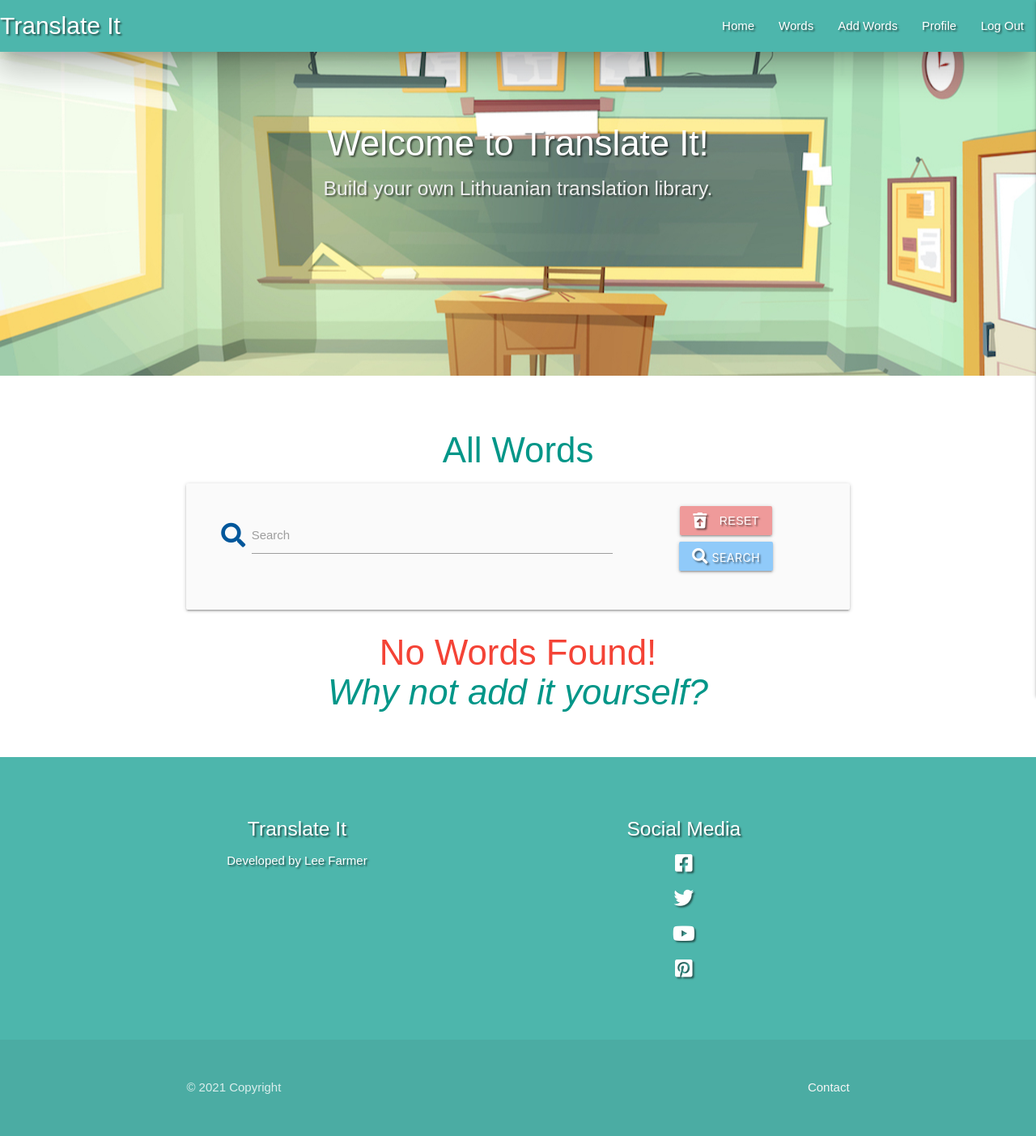
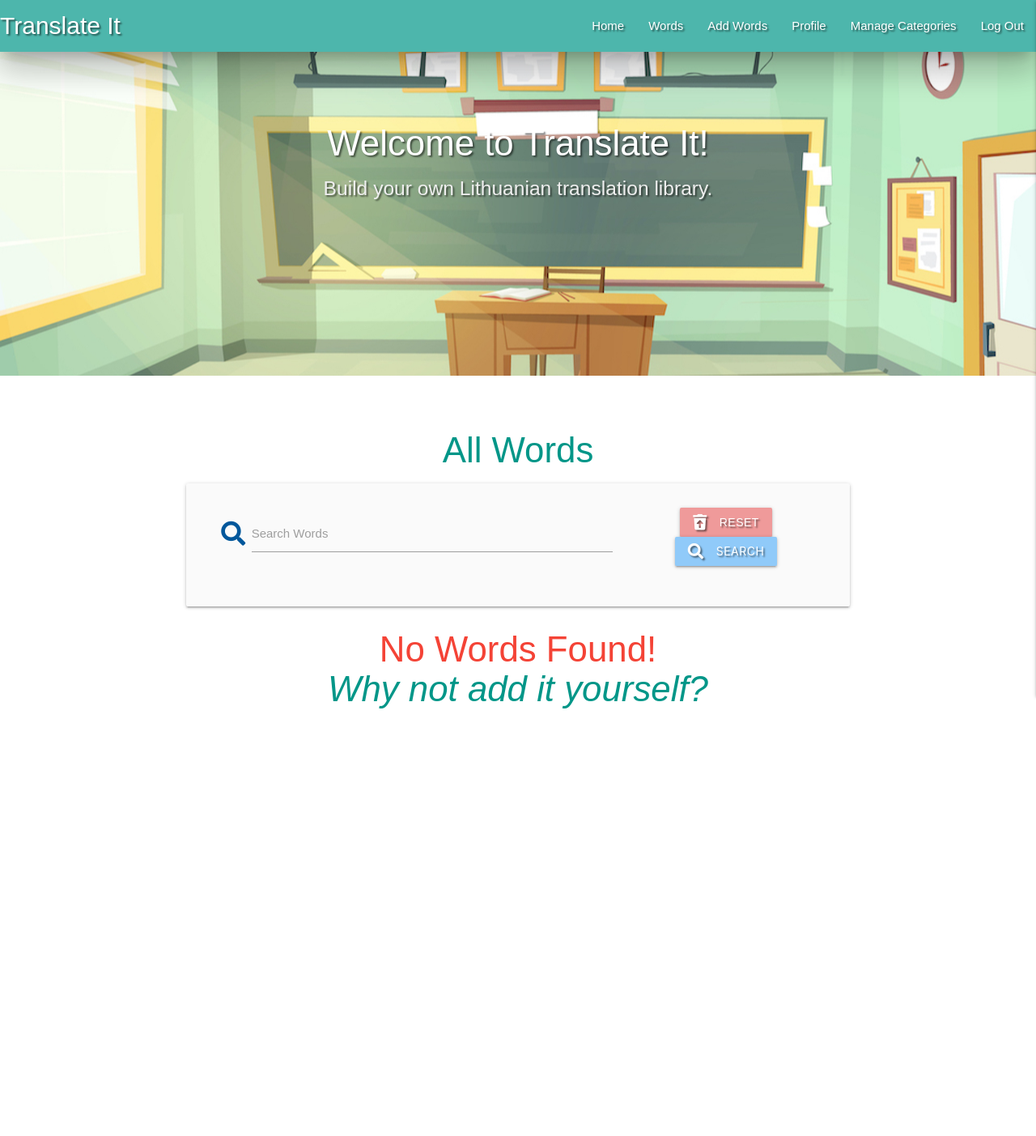
Before and after one commit to Leefarmer83/Translate-It, a Flask app: page /search in a window 1280 px wide. Shown: the whole page at 81% size. After the commit the page ends 875 px from the top, so only its background shows below. Run offline with Flask 2, Linux system fonts and the light colour scheme; the visitor is signed in with stand-in values (Sample User, id 1); data that the repository does not hold is empty; some libraries are stand-ins or nearby versions; some web fonts are replaced.

Commit message:
reset stylying and profile function, it boke other functions

```diff
--- a/app.py
+++ b/app.py
@@ -27,10 +27,10 @@ def home():
 
 @app.route("/word_cat/<category_id>", methods=["GET", "POST"])
 def word_cat(category_id):
+    categories = list(mongo.db.categories.find())
     category = mongo.db.categories.find_one({"_id": ObjectId(category_id)})
     words = list(mongo.db.words.find())
-    return render_template(
-        "word_cat.html", category=category, words=words, categories=category)
+    return render_template("word_cat.html", category=category, words=words, categories=category)
 
 
 @app.route("/get_words")
@@ -106,8 +106,7 @@ def profile(username):
         {"username": session["user"]})["username"]
 
     if session["user"]:
-        words = list(mongo.db.words.find())
-        return render_template("profile.html", username=username, words=words)
+        return render_template("profile.html", username=username)
 
     return redirect(url_for("login"))
 
--- a/static/css/style.css
+++ b/static/css/style.css
@@ -9,6 +9,10 @@ body {
 
 .card .card-content {
     padding: 1px;
+}
+
+.padding {
+    padding: 10px;
 }
 
 .translate {
--- a/templates/add_words.html
+++ b/templates/add_words.html
@@ -50,7 +50,7 @@
                 <i class="fas fa-align-left prefix teal-text"></i>
                 <textarea id="used_in_sentence" name="used_in_sentence" minlength="5" maxlength="300"
                     class="materialize-textarea validate" required></textarea>
-                <label for="used_in_sentence">Word used in a sentance</label>
+                <label for="used_in_sentence">Example of word used in a sentance</label>
             </div>
         </div>
 <!-- Submit word -->
--- a/templates/base.html
+++ b/templates/base.html
@@ -22,7 +22,7 @@
             <!-- top navbar -->
             <nav class="nav-extended z-depth-5 teal lighten-2 text-shadow">
                 <div class="nav-wrapper">
-                    <a href="{{ url_for('home') }}" class="brand-logo">Translate It</a>
+                    <a href="{{ url_for('get_words') }}" class="brand-logo">Translate It</a>
                     <a href="#" data-target="mobile-demo" class="sidenav-trigger right"><i class="fas fa-bars"></i></a>
                     <ul class="right hide-on-med-and-down">
                         <li><a href="{{ url_for('home') }}">Home</a></li>
@@ -30,9 +30,7 @@
                         {% if session.user %}
                         <li><a href="{{ url_for('add_words') }}">Add Words</a></li>
                         <li><a href="{{ url_for('profile', username=session['user']) }}">Profile</a></li>
-                        {% if session.user|lower == "admin"|lower %}
                         <li><a href="{{ url_for('get_categories') }}">Manage Categories</a></li>
-                        {% endif %}
                         <li><a href="{{ url_for('logout') }}">Log Out</a></li>
                         {% else %}
                         <li><a href="{{ url_for('login') }}">Log In</a></li>
@@ -108,32 +106,6 @@
         {% endblock %}
     </main>
 
-    <footer class="page-footer teal lighten-2">
-          <div class="container">
-            <div class="row">
-              <div class="col l4 s12">
-                <h5 class="white-text center text-shadow">Translate It</h5>
-                <p class="white-text center text-shadow text-lighten-4">Developed by Lee Farmer</p>
-              </div>
-              <div class="col l6 offset-l2 s12">
-                <h5 class="white-text text-shadow center">Social Media</h5>
-                <ul>
-                  <li><a class="white-text text-shadow center-align text-lighten-3" href="https://en-gb.facebook.com/"><h5><i class="fab fa-facebook-square"></i></h5></a></li>
-                  <li><a class="white-text text-shadow center-align text-lighten-3" href="https://twitter.com/"><h5><i class="fab fa-twitter"></i></h5></a></li>
-                  <li><a class="white-text text-shadow center-align text-lighten-3" href="https://www.youtube.com/"><h5><i class="fab fa-youtube"></i></h5></a></li>
-                  <li><a class="white-text text-shadow center-align text-lighten-3" href="https://www.pinterest.co.uk/"><h5><i class="fab fa-pinterest-square"></i></h5></a></li>
-                </ul>
-              </div>
-            </div>
-          </div>
-          <div class="footer-copyright">
-            <div class="container">
-            © 2021 Copyright
-            <a class="grey-text right text-lighten-4" href="#!">Contact</a>
-            </div>
-          </div>
-        </footer>
-
     <script src="https://code.jquery.com/jquery-3.5.1.min.js"
         integrity="sha256-9/aliU8dGd2tb6OSsuzixeV4y/faTqgFtohetphbbj0=" crossorigin="anonymous"></script>
     <script src="https://cdnjs.cloudflare.com/ajax/libs/materialize/1.0.0/js/materialize.min.js"></script>
--- a/templates/word_cat.html
+++ b/templates/word_cat.html
@@ -5,7 +5,7 @@
 
  <ul class="collapsible">
          {% for words in words %}
-         {% if session.user|lower == words.created_by|lower %}
+         {% if categories.category_name == words.category_name %}
         <li>
             <div class="collapsible-header white-text teal lighten-2 text-shadow">
                 <i class="fas fa-caret-down"></i>
--- a/templates/words.html
+++ b/templates/words.html
@@ -10,12 +10,12 @@
                 <div class="input-field col s12 m8">
                     <i class="fas fa-search prefix light-blue-text text-darken-4"></i>
                     <input type="text" name="query" id="query" minlength="2" class="validate" required>
-                    <label for="query">Search</label>
+                    <label for="query">Search Words</label>
                 </div>
                 <div class="col s12 m4">
-                    <a href="{{ url_for('get_words') }}" class="red lighten-3 waves-effect waves-light btn white-text margin text-shadow btn">Reset<i class="fas fa-trash-restore left"></i></a>
-                    <button type="submit" class="blue lighten-3 waves-effect waves-light btn white-text text-shadow margin">
-                        <i class="fas fa-search center"></i> Search
+                    <a href="{{ url_for('get_words') }}" class="red lighten-3 waves-effect waves-light btn white-text text-shadow btn">Reset<i class="fas fa-trash-restore left"></i></a>
+                    <button type="submit" class="blue lighten-3 waves-effect waves-light btn white-text text-shadow">
+                        <i class="fas fa-search left"></i> Search
                     </button>
                 </div>
             </div>
```
Also changed, not shown: templates/profile.html (+0 -30 lines).
